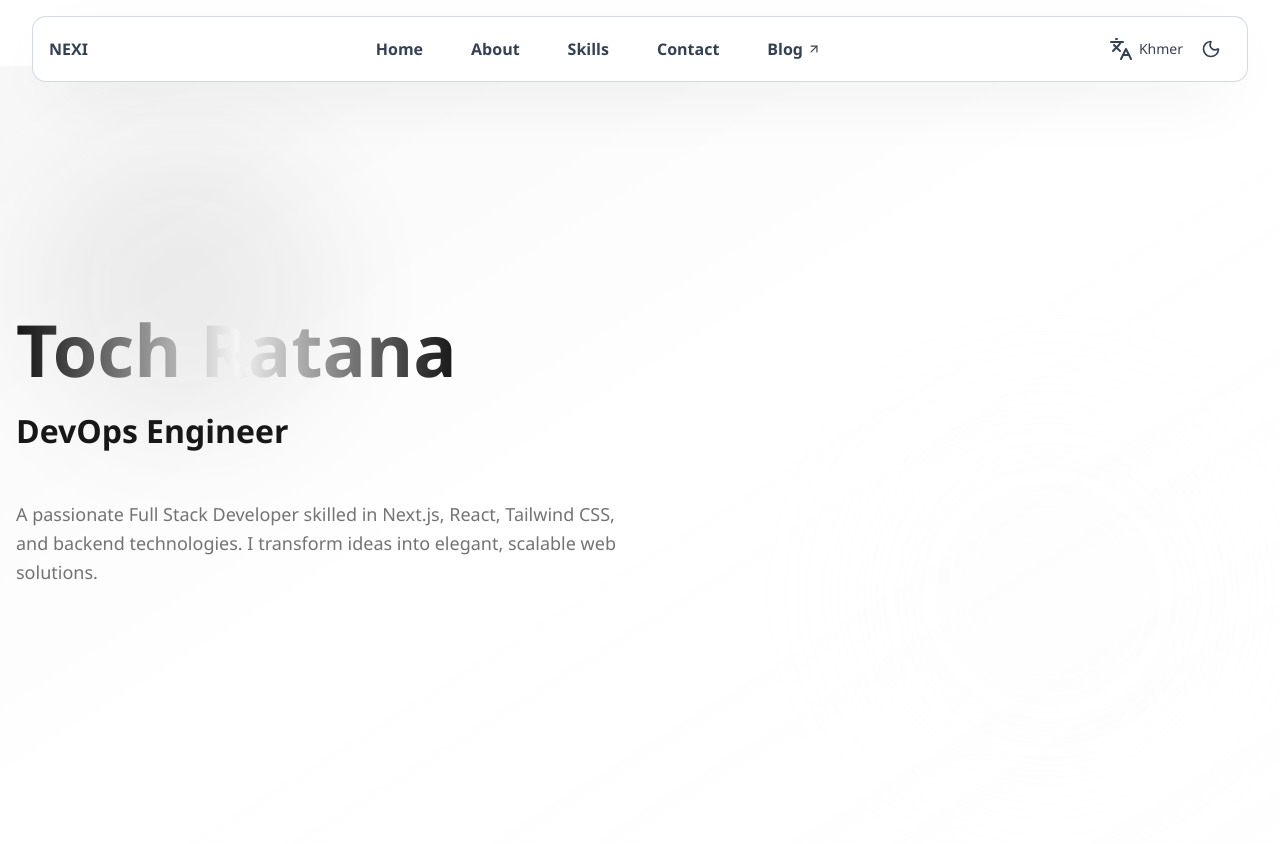
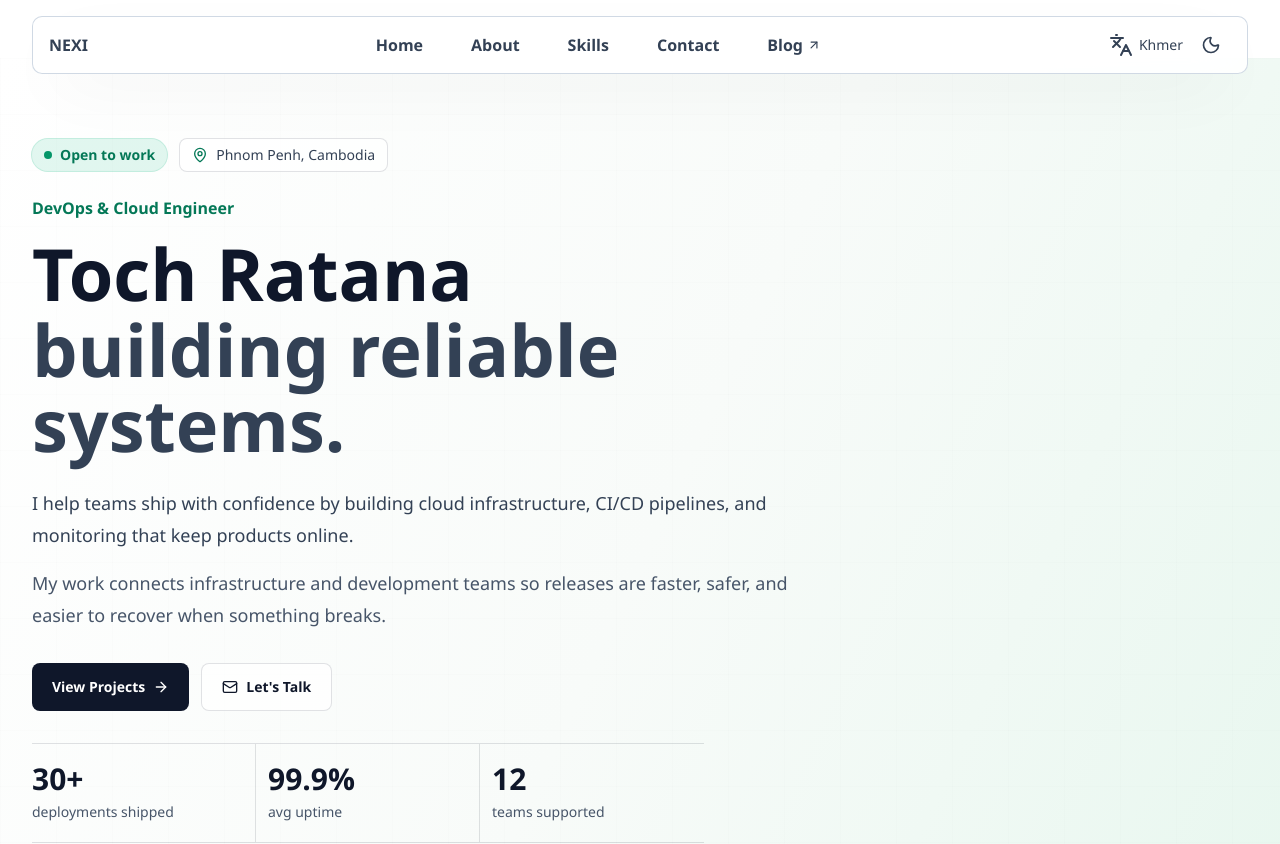
Before and after one commit to tochratana/me, a Next.js app: page /en in a window 1280 px wide. Shown: the top 844 px of the page. Built offline with nearby package versions, Linux system fonts and the light colour scheme; a web font is replaced by a local one.

Commit message:
modify:working on design page

```diff
--- a/middleware.ts
+++ b/middleware.ts
@@ -38,5 +38,5 @@ export function middleware(request: NextRequest) {
 }
 
 export const config = {
-  matcher: ["/((?!api|_next/static|_next/image|favicon.ico).*)"],
+  matcher: ["/((?!api|_next/static|_next/image|favicon.ico|.*\\..*).*)"],
 };
--- a/src/app/[locale]/page.tsx
+++ b/src/app/[locale]/page.tsx
@@ -2,7 +2,6 @@
 
 import About from "@/components/sections/About";
 import { Contact } from "@/components/sections/Contact";
-import Education from "@/components/sections/Education";
 import Experience from "@/components/sections/Experience";
 import { Footer } from "@/components/sections/Footer";
 import Hero from "@/components/sections/Hero";
--- a/src/app/globals.css
+++ b/src/app/globals.css
@@ -90,6 +90,26 @@
   --header-hover-text: rgb(15 23 42);
   --header-shadow: rgb(15 23 42 / 0.16);
   --header-highlight: rgb(255 255 255 / 0.9);
+  --hero-bg: #f8fafc;
+  --hero-gradient: linear-gradient(115deg, #ffffff 0%, #f8fbf9 52%, #e8f7ef 100%);
+  --hero-grid-image: linear-gradient(rgb(15 23 42 / 0.08) 1px, transparent 1px), linear-gradient(90deg, rgb(15 23 42 / 0.08) 1px, transparent 1px);
+  --hero-text: rgb(15 23 42);
+  --hero-text-soft: rgb(51 65 85);
+  --hero-text-muted: rgb(71 85 105);
+  --hero-accent: rgb(4 120 87);
+  --hero-accent-strong: rgb(5 150 105);
+  --hero-accent-soft: rgb(16 185 129 / 0.12);
+  --hero-accent-border: rgb(16 185 129 / 0.25);
+  --hero-surface: rgb(255 255 255 / 0.72);
+  --hero-surface-hover: #ffffff;
+  --hero-border: rgb(15 23 42 / 0.12);
+  --hero-divider: rgb(15 23 42 / 0.12);
+  --hero-primary-button-bg: rgb(15 23 42);
+  --hero-primary-button-text: #ffffff;
+  --hero-primary-button-hover-bg: rgb(30 41 59);
+  --hero-secondary-button-bg: rgb(255 255 255 / 0.7);
+  --hero-secondary-button-text: rgb(15 23 42);
+  --hero-secondary-button-hover-bg: #ffffff;
   --site-page-bg: #ffffff;
   --site-card-bg: #ffffff;
   --site-card-border: rgb(229 231 235);
@@ -168,6 +188,26 @@
   --header-hover-text: #ffffff;
   --header-shadow: rgb(0 0 0 / 0.7);
   --header-highlight: rgb(255 255 255 / 0.08);
+  --hero-bg: #050605;
+  --hero-gradient: linear-gradient(115deg, #050605 0%, #10110d 52%, #071b15 100%);
+  --hero-grid-image: linear-gradient(rgb(255 255 255 / 0.08) 1px, transparent 1px), linear-gradient(90deg, rgb(255 255 255 / 0.08) 1px, transparent 1px);
+  --hero-text: #ffffff;
+  --hero-text-soft: rgb(212 212 216);
+  --hero-text-muted: rgb(161 161 170);
+  --hero-accent: rgb(110 231 183);
+  --hero-accent-strong: rgb(52 211 153);
+  --hero-accent-soft: rgb(16 185 129 / 0.12);
+  --hero-accent-border: rgb(52 211 153 / 0.2);
+  --hero-surface: rgb(255 255 255 / 0.06);
+  --hero-surface-hover: rgb(255 255 255 / 0.1);
+  --hero-border: rgb(255 255 255 / 0.1);
+  --hero-divider: rgb(255 255 255 / 0.1);
+  --hero-primary-button-bg: #ffffff;
+  --hero-primary-button-text: rgb(9 9 11);
+  --hero-primary-button-hover-bg: rgb(209 250 229);
+  --hero-secondary-button-bg: rgb(255 255 255 / 0.06);
+  --hero-secondary-button-text: #ffffff;
+  --hero-secondary-button-hover-bg: rgb(255 255 255 / 0.1);
   --site-page-bg: #000000;
   --site-card-bg: rgb(24 24 27);
   --site-card-border: rgb(39 39 42);
--- a/src/components/layout/Header.tsx
+++ b/src/components/layout/Header.tsx
@@ -35,7 +35,7 @@ export default function Header() {
 
   return (
     <header className="sticky top-4 z-50 mx-auto w-full px-4 sm:px-6 lg:px-8">
-      <div className="mx-auto flex max-w-7xl items-center justify-between gap-3 rounded-xl border border-[color:var(--header-border)] bg-[var(--header-bg)] px-4 py-3 text-[color:var(--header-text)] [box-shadow:0_22px_70px_-24px_var(--header-shadow),inset_0_1px_0_var(--header-highlight)] backdrop-blur-xl">
+      <div className="mx-auto flex max-w-7xl items-center justify-between gap-3 rounded rounded-lg border border-[color:var(--header-border)] bg-[var(--header-bg)] px-4 py-2 text-[color:var(--header-text)] [box-shadow:0_22px_70px_-24px_var(--header-shadow),inset_0_1px_0_var(--header-highlight)] backdrop-blur-xl">
         <span className="hidden sm:inline cursor-pointer font-bold">NEXI</span>
 
         <div className="hidden flex-1 items-center justify-center gap-4 lg:flex">
--- a/src/components/sections/Hero.tsx
+++ b/src/components/sections/Hero.tsx
@@ -1,7 +1,8 @@
 "use client";
 
+import { useEffect, useState } from "react";
+import { ArrowRight, Mail, MapPin } from "lucide-react";
 import { useTranslation } from "react-i18next";
-import { useEffect, useState } from "react";
 
 export default function Hero() {
   const { t } = useTranslation();
@@ -11,47 +12,97 @@ export default function Hero() {
     setIsVisible(true);
   }, []);
 
+  const stats = [
+    {
+      value: t("hero.stats.projects.value"),
+      label: t("hero.stats.projects.label"),
+    },
+    {
+      value: t("hero.stats.uptime.value"),
+      label: t("hero.stats.uptime.label"),
+    },
+    {
+      value: t("hero.stats.clients.value"),
+      label: t("hero.stats.clients.label"),
+    },
+  ];
+
   return (
     <section
       id="home"
-      className="min-h-screen flex items-center px-4 py-20 relative overflow-hidden"
+      className="relative overflow-hidden bg-[var(--hero-bg)] px-4 py-16 text-[color:var(--hero-text)] transition-colors duration-300 sm:px-6 sm:py-20 lg:px-8"
     >
-      {/* Animated background gradient */}
-      <div className="absolute inset-0 bg-gradient-to-br from-primary/5 via-transparent to-accent/5 animate-pulse" />
+      <div className="absolute inset-0 bg-[image:var(--hero-gradient)] transition-colors duration-300" />
+      <div className="absolute inset-0 opacity-[0.14] [background-image:var(--hero-grid-image)] [background-size:56px_56px]" />
 
-      {/* Floating shapes */}
-      <div className="absolute top-20 left-10 w-72 h-72 bg-primary/10 rounded-full blur-3xl animate-pulse" />
       <div
-        className="absolute bottom-20 right-10 w-96 h-96 bg-accent/10 rounded-full blur-3xl animate-pulse"
-        style={{ animationDelay: "1s" }}
-      />
+        className={`relative z-10 mx-auto flex min-h-[calc(100vh-13rem)] w-full max-w-7xl flex-col justify-center transition-all duration-700 ${
+          isVisible ? "translate-y-0 opacity-100" : "translate-y-6 opacity-0"
+        }`}
+      >
+        <div className="max-w-4xl">
+          <div className="mb-6 flex flex-wrap items-center gap-3">
+            <span className="inline-flex items-center gap-2 rounded-full bg-[var(--hero-accent-soft)] px-3 py-1.5 text-sm font-semibold text-[color:var(--hero-accent)] ring-1 ring-[color:var(--hero-accent-border)]">
+              <span className="h-2 w-2 rounded-full bg-[var(--hero-accent-strong)]" />
+              {t("hero.status")}
+            </span>
+            <span className="inline-flex items-center gap-2 rounded-[8px] border border-[color:var(--hero-border)] bg-[var(--hero-surface)] px-3 py-1.5 text-sm font-medium text-[color:var(--hero-text-soft)]">
+              <MapPin
+                className="h-4 w-4 text-[color:var(--hero-accent)]"
+                aria-hidden="true"
+              />
+              {t("hero.location")}
+            </span>
+          </div>
 
-      <div className="max-w-7xl mx-auto grid md:grid-cols-2 gap-12 items-center relative z-10">
-        {/* Left side - Text content */}
-        <div
-          className={`transition-all duration-1000 ${
-            isVisible
-              ? "opacity-100 translate-x-0"
-              : "opacity-0 -translate-x-10"
-          }`}
-        >
-          <h1 className="mb-6 text-[length:var(--font-size-hero-title)] font-bold leading-[var(--line-height-hero-title)] text-foreground">
-            <span className="bg-gradient-to-r from-primary via-accent to-primary bg-clip-text text-transparent">
-              {t("hero.greeting")}
+          <p className="mb-4 text-base font-semibold text-[color:var(--hero-accent)]">
+            {t("hero.title")}
+          </p>
+
+          <h1 className="text-4xl font-bold leading-[1.05] text-[color:var(--hero-text)] sm:text-5xl lg:text-7xl">
+            <span className="block">{t("hero.greeting")}</span>
+            <span className="block text-[color:var(--hero-text-soft)]">
+              {t("hero.headline")}
             </span>
           </h1>
 
-          <div className="h-16 mb-6">
-            <p className="text-[length:var(--font-size-hero-subtitle)] leading-[var(--line-height-hero-subtitle)] text-muted-foreground transition-all duration-500">
-              <span className="text-primary font-semibold">
-                {t("hero.title")}
-              </span>
-            </p>
+          <p className="mt-6 max-w-3xl text-base font-medium leading-8 text-[color:var(--hero-text-soft)] sm:text-lg">
+            {t("hero.description")}
+          </p>
+
+          <p className="mt-4 max-w-3xl text-base font-medium leading-8 text-[color:var(--hero-text-muted)] sm:text-lg">
+            {t("hero.supportingText")}
+          </p>
+
+          <div className="mt-8 flex flex-col gap-3 sm:flex-row">
+            <a
+              href="#projects"
+              className="inline-flex h-12 items-center justify-center gap-2 rounded-[8px] bg-[var(--hero-primary-button-bg)] px-5 text-sm font-bold text-[color:var(--hero-primary-button-text)] transition hover:bg-[var(--hero-primary-button-hover-bg)]"
+            >
+              {t("hero.cta")}
+              <ArrowRight className="h-4 w-4" aria-hidden="true" />
+            </a>
+            <a
+              href="#contact"
+              className="inline-flex h-12 items-center justify-center gap-2 rounded-[8px] border border-[color:var(--hero-border)] bg-[var(--hero-secondary-button-bg)] px-5 text-sm font-bold text-[color:var(--hero-secondary-button-text)] transition hover:bg-[var(--hero-secondary-button-hover-bg)]"
+            >
+              <Mail className="h-4 w-4" aria-hidden="true" />
+              {t("hero.contactMe")}
+            </a>
           </div>
 
-          <p className="text-lg text-muted-foreground mb-8 leading-relaxed">
-            {t("hero.description")}
-          </p>
+          <dl className="mt-8 grid max-w-2xl grid-cols-3 divide-x divide-[color:var(--hero-divider)] border-y border-[color:var(--hero-divider)]">
+            {stats.map((stat) => (
+              <div key={stat.label} className="px-3 py-5 first:pl-0">
+                <dt className="text-2xl font-bold leading-none text-[color:var(--hero-text)] sm:text-3xl">
+                  {stat.value}
+                </dt>
+                <dd className="mt-2 text-xs font-medium leading-5 text-[color:var(--hero-text-muted)] sm:text-sm">
+                  {stat.label}
+                </dd>
+              </div>
+            ))}
+          </dl>
         </div>
       </div>
     </section>
--- a/src/locales/en.json
+++ b/src/locales/en.json
@@ -10,10 +10,28 @@
   },
   "hero": {
     "greeting": "Toch Ratana",
-    "title": "DevOps Engineer",
-    "description": "A passionate Full Stack Developer skilled in Next.js, React, Tailwind CSS, and backend technologies. I transform ideas into elegant, scalable web solutions.",
-    "cta": "Explore My Work",
-    "contactMe": "Get In Touch"
+    "title": "DevOps & Cloud Engineer",
+    "status": "Open to work",
+    "location": "Phnom Penh, Cambodia",
+    "headline": "building reliable systems.",
+    "description": "I help teams ship with confidence by building cloud infrastructure, CI/CD pipelines, and monitoring that keep products online.",
+    "supportingText": "My work connects infrastructure and development teams so releases are faster, safer, and easier to recover when something breaks.",
+    "stats": {
+      "projects": {
+        "value": "30+",
+        "label": "deployments shipped"
+      },
+      "uptime": {
+        "value": "99.9%",
+        "label": "avg uptime"
+      },
+      "clients": {
+        "value": "12",
+        "label": "teams supported"
+      }
+    },
+    "cta": "View Projects",
+    "contactMe": "Let's Talk"
   },
   "about": {
     "title": "About Me",
--- a/src/locales/km.json
+++ b/src/locales/km.json
@@ -10,10 +10,28 @@
   },
   "hero": {
     "greeting": "ទូច រតនា",
-    "title": "អ្នកជំនាញខាងផ្នែក DevOps Engineer",
-    "description": "អ្នកអភិវឌ្ឍន៍ Full Stack ដែលចូលចិត្ត ជាមួយនឹងជំនាញក្នុង Next.js, React, Tailwind CSS និងបច្ចេកវិទ្យាផ្នែកខាងក្រោយ។ ខ្ញុំបំលែងគំនិតទៅជាដំណោះស្រាយគេហទំព័រដែលឆើតល្អ និងដែលអាចធ្វើឱ្យមាត្រដ្ឋាន។",
-    "cta": "រកមើលស្នាដៃរបស់ខ្ញុំ",
-    "contactMe": "ទាក់ទងមក"
+    "title": "DevOps & Cloud Engineer",
+    "status": "បើកទទួលការងារ",
+    "location": "ភ្នំពេញ កម្ពុជា",
+    "headline": "បង្កើតប្រព័ន្ធដែលអាចទុកចិត្តបាន។",
+    "description": "ខ្ញុំជួយក្រុម release ដោយមានទំនុកចិត្ត តាមរយៈ cloud infrastructure, CI/CD pipeline និង monitoring ដែលរក្សាផលិតផលឱ្យដំណើរការល្អ។",
+    "supportingText": "ការងាររបស់ខ្ញុំភ្ជាប់ infrastructure និង development team ដើម្បីឱ្យ release លឿន សុវត្ថិភាព និងងាយស្ដារវិញពេលមានបញ្ហា។",
+    "stats": {
+      "projects": {
+        "value": "30+",
+        "label": "deployments បានបញ្ចេញ"
+      },
+      "uptime": {
+        "value": "99.9%",
+        "label": "uptime មធ្យម"
+      },
+      "clients": {
+        "value": "12",
+        "label": "ក្រុមបានគាំទ្រ"
+      }
+    },
+    "cta": "មើលគម្រោង",
+    "contactMe": "ពិភាក្សាគ្នា"
   },
   "about": {
     "title": "អំពីខ្ញុំ",
```
